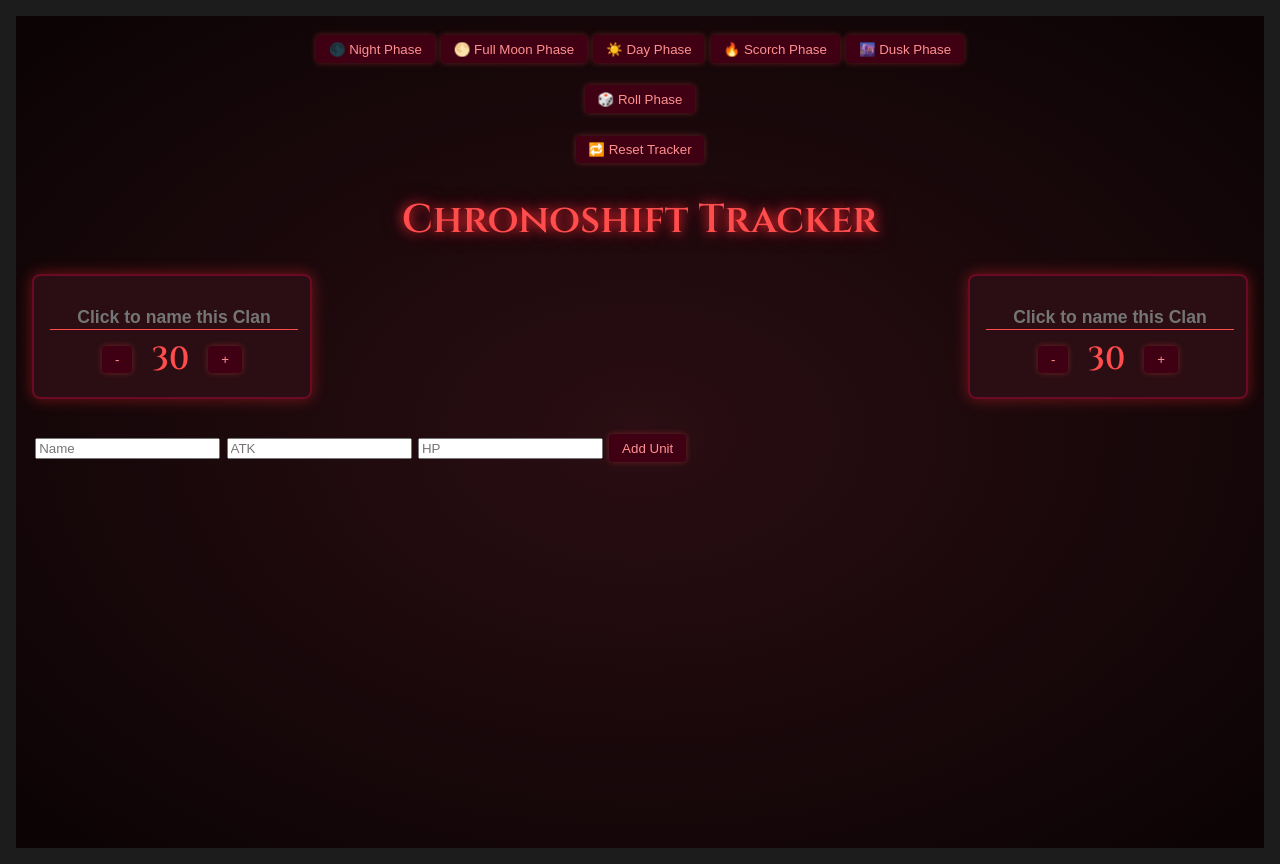
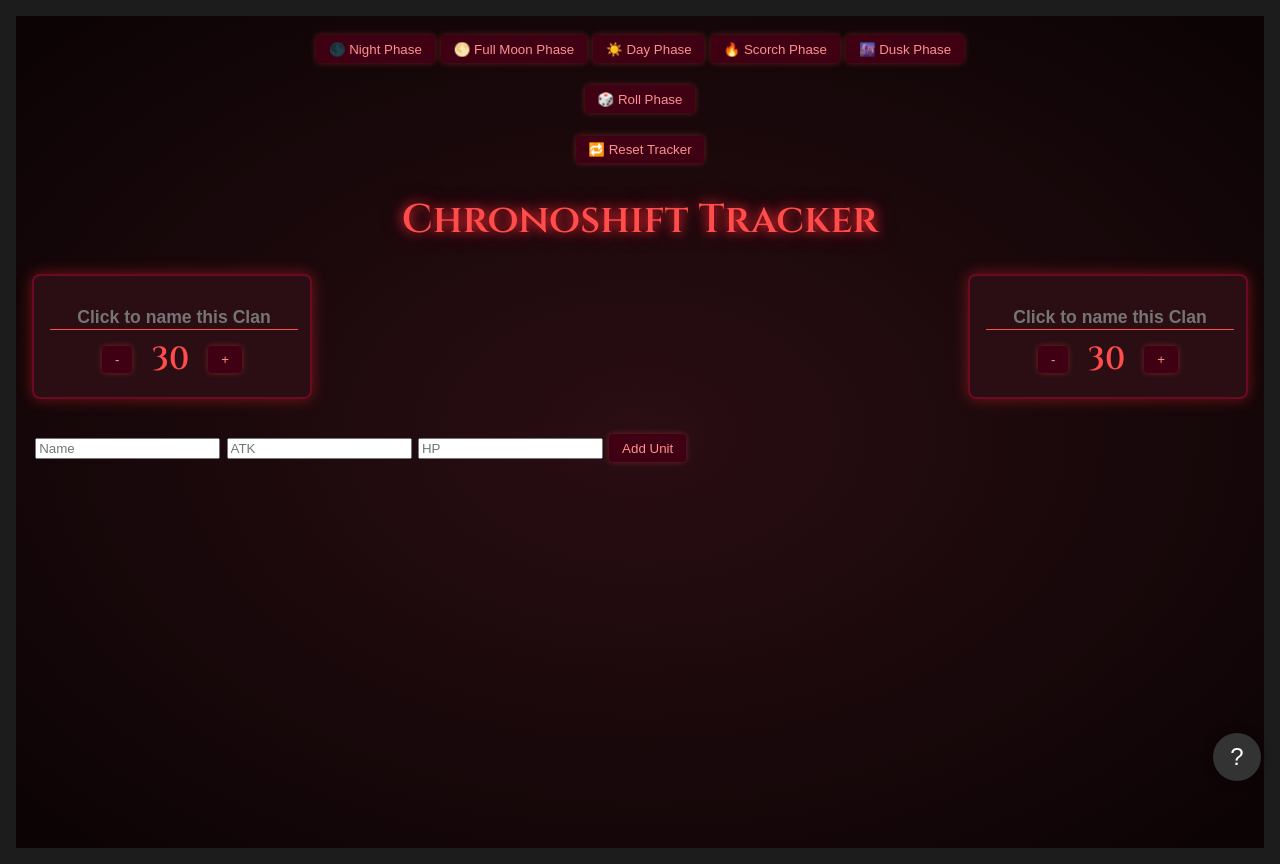
Before and after one commit to YatoCrow/chronoshift-tracker, a React (Vite) app: page / in a window 1280 px wide. Built offline with nearby package versions, Linux system fonts and the light colour scheme.

Commit message:
Add floating help button with mini guide panel

```diff
--- a/src/App.jsx
+++ b/src/App.jsx
@@ -7,6 +7,7 @@ function ChronoshiftTracker() {
   const [newUnit, setNewUnit] = useState({ name: "", atk: "", hp: "" });
   const [theme, setTheme] = useState("night");
   const [playerLabels, setPlayerLabels] = useState(["", ""]);
+  const [showHelp, setShowHelp] = useState(false);
 
 const rollPhase = () => {
   const roll = Math.floor(Math.random() * 6) + 1;
@@ -56,6 +57,53 @@ const rollPhase = () => {
     <button onClick={() => setTheme("day")}>☀️ Day Phase</button>
     <button onClick={() => setTheme("scorch")}>🔥 Scorch Phase</button>
     <button onClick={() => setTheme("dusk")}>🌆 Dusk Phase</button>
+    {/* Floating Help Button */}
+<button
+  onClick={() => setShowHelp(!showHelp)}
+  style={{
+    position: "fixed",
+    bottom: "1rem",
+    right: "1rem",
+    borderRadius: "50%",
+    width: "3rem",
+    height: "3rem",
+    fontSize: "1.5rem",
+    backgroundColor: "#333",
+    color: "#fff",
+    border: "none",
+    boxShadow: "0 0 10px #00000088",
+    zIndex: 1000
+  }}
+>
+  ?
+</button>
+
+{/* Help Panel */}
+{showHelp && (
+  <div
+    style={{
+      position: "fixed",
+      bottom: "5rem",
+      right: "1rem",
+      width: "300px",
+      backgroundColor: "#1a1a1a",
+      color: "#fff",
+      padding: "1rem",
+      borderRadius: "8px",
+      boxShadow: "0 0 12px #00000099",
+      zIndex: 999
+    }}
+  >
+    <h3 style={{ marginTop: 0 }}>Chronoshift Tracker Help</h3>
+    <ul style={{ paddingLeft: "1rem", fontSize: "0.9rem" }}>
+      <li>🎯 Track player HP</li>
+      <li>✏️ Click labels to rename clans</li>
+      <li>🎲 Use “Roll Phase” to shift time</li>
+      <li>🌕 Time Phases affect your cards</li>
+      <li>🔁 Use Reset to start over anytime</li>
+    </ul>
+  </div>
+)}
 </div>
 <div style={{ textAlign: "center", marginBottom: "1rem" }}>
   <button onClick={rollPhase}>🎲 Roll Phase</button>
```
